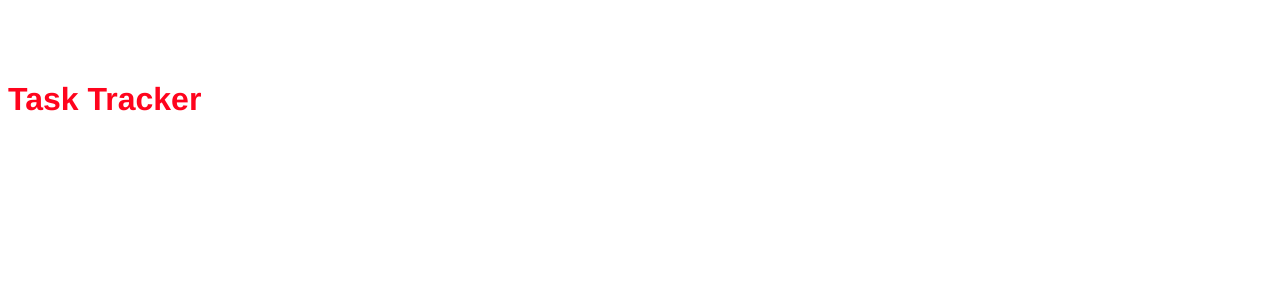
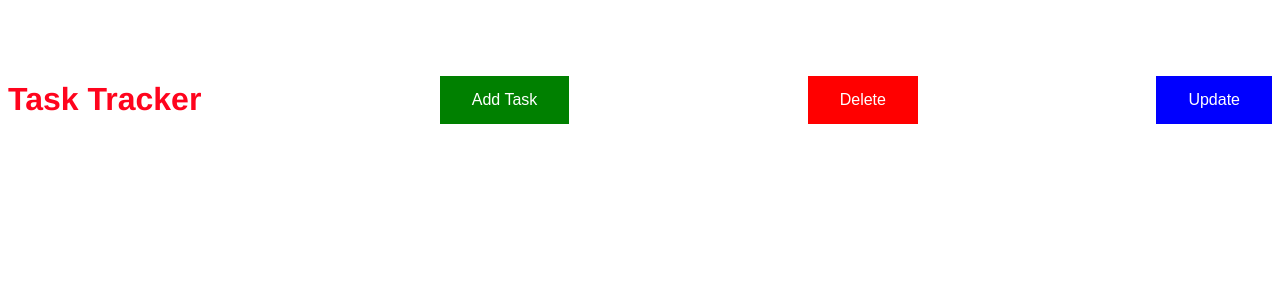
Before and after one commit to EdwinJSM/git-vue, a Vue app: page / in a window 1280 px wide. Shown: the top 300 px of the page. Built offline with nearby package versions, Linux system fonts and the light colour scheme.

Commit message:
Componente de boton, cambios en el header

```diff
--- a/src/App.vue
+++ b/src/App.vue
@@ -24,4 +24,14 @@ export default {
   color: #ff041d;
   margin-top: 60px;
 }
+.btn {
+  background-color: #4CAF50; /* Green */
+  border: none;
+  color: white;
+  padding: 15px 32px;
+  text-align: center;
+  text-decoration: none;
+  display: inline-block;
+  font-size: 16px;
+}
 </style>
--- /dev/null
+++ b/src/components/ButtonButton.vue
@@ -0,0 +1,13 @@
+<template>
+<button :style="{background: color}" class="btn">{{text}}</button>
+</template>
+
+<script>
+export default {
+    name: 'ButtonButton',
+    props: {
+        text: String,
+        color: String
+    }
+}
+</script>
--- a/src/components/HeaderHeader.vue
+++ b/src/components/HeaderHeader.vue
@@ -1,17 +1,24 @@
 <template>
    <header>
     <h1> {{ title }}</h1>
-
+    <ButtonButton text="Add Task" color=" Green"/>
+    <ButtonButton text="Delete" color="Red"/>
+    <ButtonButton text="Update" color="Blue"/>
    </header>
 </template>
 
 <script>
+import ButtonButton from './ButtonButton.vue';
+
  export default{
     name: 'HeaderHeader',
     props: {
         title: String,
     },
- }
+    components: {
+        ButtonButton
+    }
+}
 </script>
 <style scoped>
 header{
```
